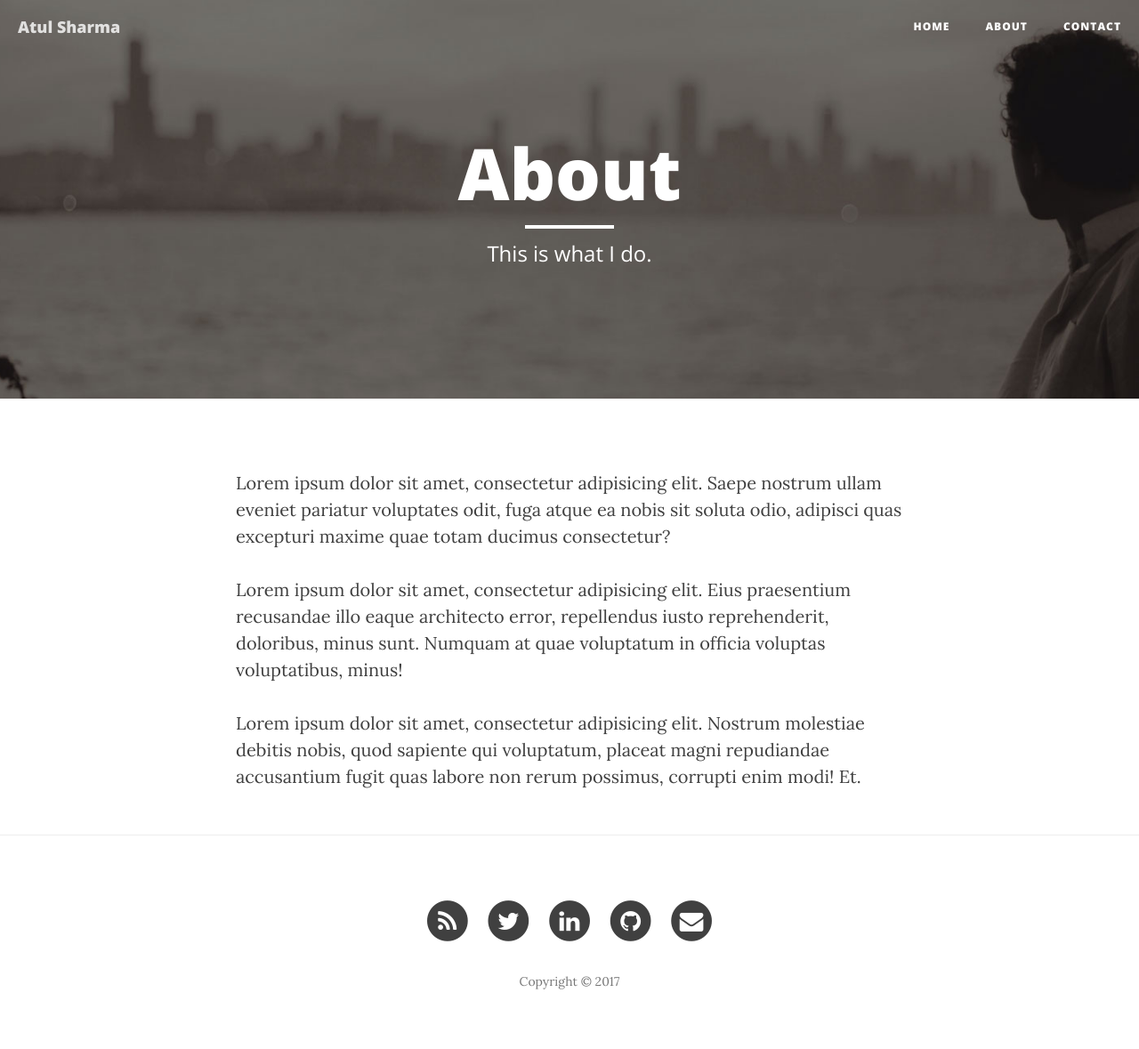
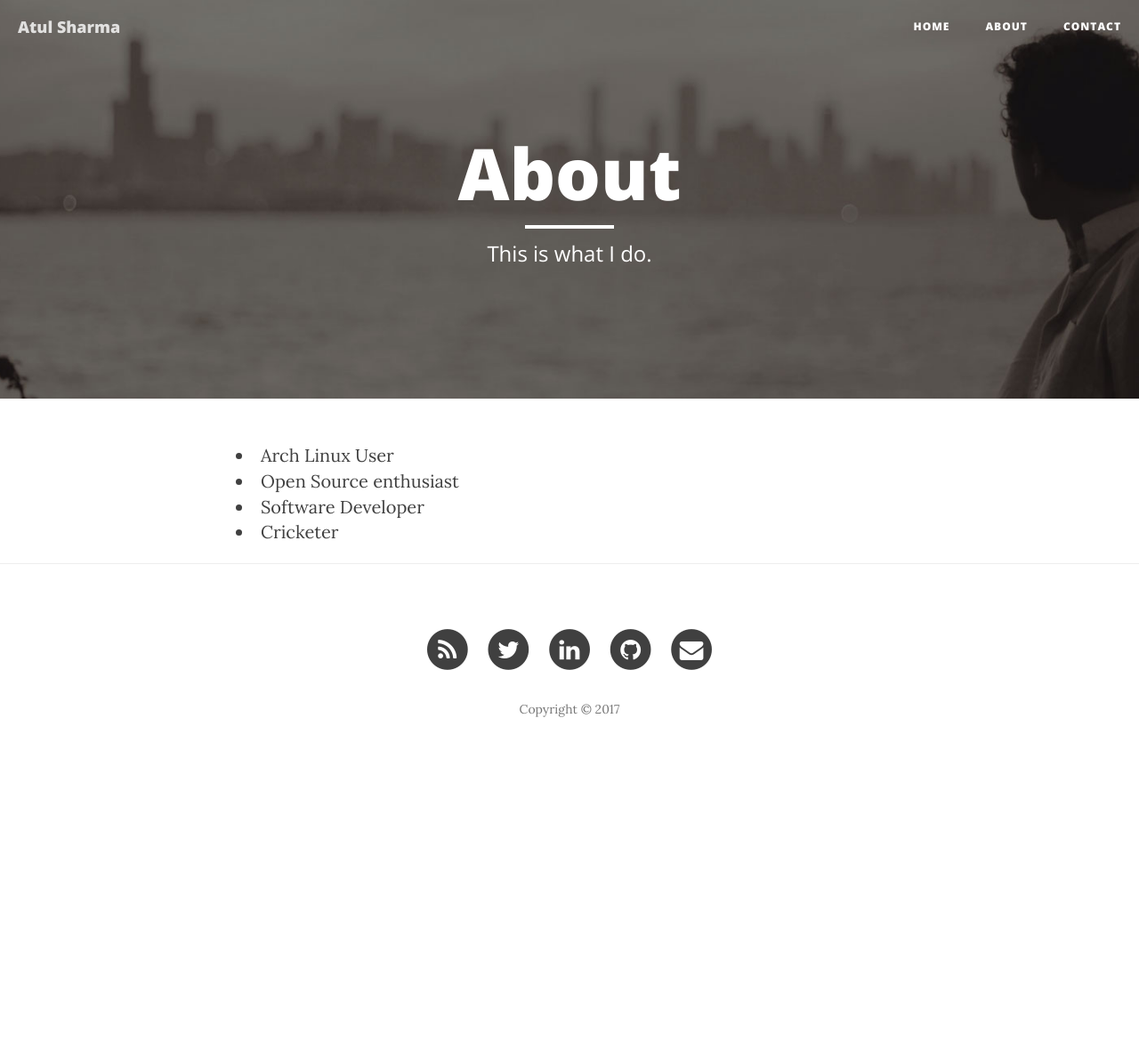
Before and after one commit to atul4sharma/atul4sharma.github.io, a Jekyll site: the page built from about.html, in a window 1280 px wide. Shown: the whole page at 89% size. Built offline with Jekyll 4.4.1, drawn with Linux system fonts in a browser that asks for light colours; nearby versions of some CDN libraries; after the commit the page ends 900 px from its top, so only the background shows below that.

Commit message:
Adds a little about me

```diff
--- a/about.html
+++ b/about.html
@@ -5,8 +5,7 @@ description: "This is what I do."
 header-img: "img/about-bg.jpg"
 ---
 
-<p>Lorem ipsum dolor sit amet, consectetur adipisicing elit. Saepe nostrum ullam eveniet pariatur voluptates odit, fuga atque ea nobis sit soluta odio, adipisci quas excepturi maxime quae totam ducimus consectetur?</p>
-
-<p>Lorem ipsum dolor sit amet, consectetur adipisicing elit. Eius praesentium recusandae illo eaque architecto error, repellendus iusto reprehenderit, doloribus, minus sunt. Numquam at quae voluptatum in officia voluptas voluptatibus, minus!</p>
-
-<p>Lorem ipsum dolor sit amet, consectetur adipisicing elit. Nostrum molestiae debitis nobis, quod sapiente qui voluptatum, placeat magni repudiandae accusantium fugit quas labore non rerum possimus, corrupti enim modi! Et.</p>
+<li>Arch Linux User</li>
+<li>Open Source enthusiast</li>
+<li>Software Developer</li>
+<li>Cricketer</li>
```
